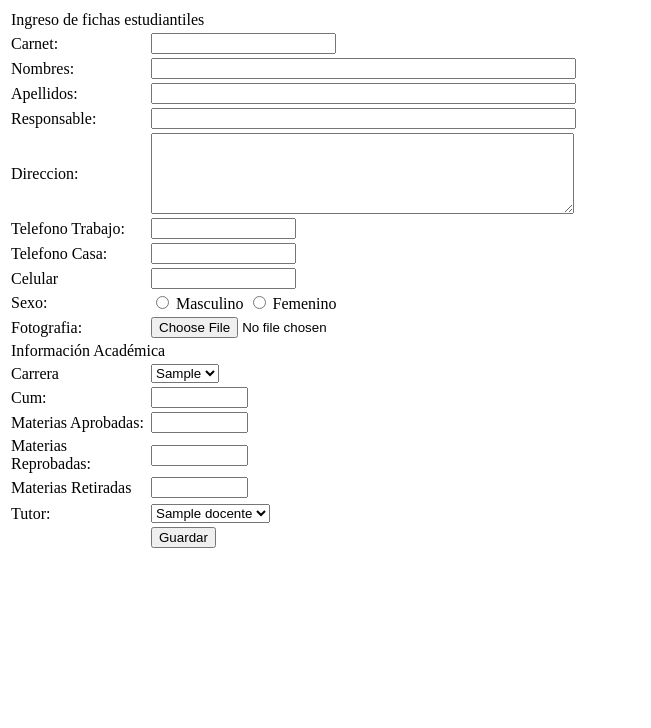
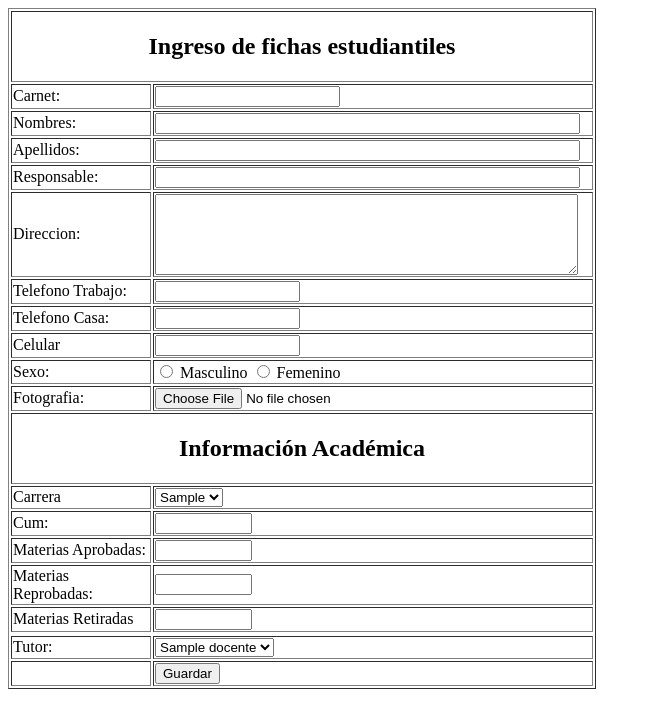
Before and after one commit to elyjacobo/proyectoinw, a PHP site: page /ficha_crear.php in a window 1280 px wide. Shown: the top 728 px of the page, without its empty margins (0-651 px from the left). Run offline with PHP 8.4, Linux system fonts and the light colour scheme; tables that the repository leaves empty hold one stand-in row (values such as "Sample post").

Commit message:
Revert "crear ficha (pantalla 1) creado"
This reverts commit 51e9fa8032f9e30ff6b9ec8f5732baedc3e4ec3a.

```diff
--- a/ficha_crear.php
+++ b/ficha_crear.php
@@ -6,20 +6,20 @@
 </head>
 <body>
 <form action="ficha_guardar.php" method="post" enctype="multipart/form-data" name="form1" id="form1">
-    <table>
+    <table width="588" height="52" border="1">
       <tr>
-        <td colspan="2">Ingreso de fichas estudiantiles</td>
+        <td colspan="2"><h2 align="center"> Ingreso de fichas estudiantiles </h2></td>
       </tr>
       <tr>
-        <td width="136"><label for="carnet">Carnet: </label></td>
+        <td width="136"><label for="textfield">Carnet: </label></td>
         <td width="436"><input name="carnet" type="text" id="carnet" size="20" maxlength="8" /></td>
       </tr>
       <tr>
-        <td><label for="nombre">Nombres:</label></td>
+        <td><label for="label">Nombres:</label></td>
         <td><input name="nombre" type="text" id="nombres" size="50" /></td>
       </tr>
       <tr>
-        <td><label for="apellidos">Apellidos: </label></td>
+        <td><label for="label2">Apellidos: </label></td>
         <td><input name="apellidos" type="text" id="apellidos" size="50" /></td>
       </tr>
       <tr>
@@ -28,38 +28,40 @@
         </td>
       </tr>
       <tr>
-        <td><label for="direccion">Direccion:</label></td>
-        <td><textarea name="direccion" cols="50" rows="5" id="direccion"></textarea></td>
+        <td><label for="label4">Direccion:</label></td>
+        <td><textarea name="direccion" cols="50" rows="5" id="label4"></textarea></td>
       </tr>
       <tr>
-        <td><label for="telefono_trabajo">Telefono Trabajo:</label></td>
-        <td><input name="telefono_trabajo" type="text" id="direccion" size="15" /></td>
+        <td><label for="label5">Telefono Trabajo:</label></td>
+        <td><input name="telefono_trabajo" type="text" id="label5" size="15" /></td>
       </tr>
       <tr>
-        <td><label for="telefono_casa">Telefono Casa:</label></td>
-        <td><input name="telefono_casa" type="text" id="telefono_casa" size="15" /></td>
+        <td><label for="label6">Telefono Casa:</label></td>
+        <td><input name="telefono_casa" type="text" id="label6" size="15" /></td>
       </tr>
       <tr>
-        <td><label for="celular">Celular</label></td>
-        <td><input name="celular" type="text" id="celular" size="15" /></td>
+        <td><label for="label7">Celular</label></td>
+        <td><input name="celular" type="text" id="label7" size="15" /></td>
       </tr>
       <tr>
-        <td><label for="sexo">Sexo:</label></td>
+        <td><label for="file"></label>
+        <label for="label8">Sexo:</label></td>
         <td><input name="sexo" type="radio" value="M" id="radiobutton" />
         <label for="radiobutton">Masculino
-        <input name="sexo" type="radio" value="F" id="radio"/>
-        <label for="radio">Femenino</label></td>
+        <input name="sexo" type="radio" value="F" id="radio" />
+        Femenino</label></td>
       </tr>
       <tr>
-        <td><label for="foto">Fotografia:</label></td>
+        <td><label for="file">Fotografia:</label>
+          <label for="label11"></label></td>
         <td><input type="file" name="foto" id="foto" /></td>
       </tr>
       <tr>
-        <td colspan="2">Informaci&oacute;n Acad&eacute;mica</td>
+        <td colspan="2"><h2 align="center">Informaci&oacute;n Acad&eacute;mica </h2></td>
       </tr>
       <tr>
-        <td><label for="carrera">Carrera</label></td>
-        <td><select name="carrera" id="carrera">
+        <td><label for="select">Carrera</label></td>
+        <td><select name="carrera" id="select">
 			<?php
 				$conexion1 = mysql_connect("localhost","root",'');
 				mysql_select_db("ficha",$conexion1);
@@ -72,24 +74,24 @@
         </select></td>
       </tr>
       <tr>
-        <td><label for="cum">Cum:</label></td>
-        <td><input name="cum" type="text" id="cum" size="9" /></td>
+        <td><label for="textfield">Cum:</label></td>
+        <td><input name="cum" type="text" id="textfield" size="9" /></td>
       </tr>
       <tr>
-        <td><label for="aprobadas">Materias Aprobadas:</label></td>
-        <td><input name="aprobadas" type="text" id="aprobadas" size="9" /></td>
+        <td><label for="label8">Materias Aprobadas:</label></td>
+        <td><input name="aprobadas" type="text" id="label8" size="9" /></td>
       </tr>
       <tr>
-        <td><label for="reprobadas">Materias Reprobadas:</label></td>
-        <td><input name="reprobadas" type="text" id="reprobadas" size="9" /></td>
+        <td><label for="label9">Materias Reprobadas:</label></td>
+        <td><input name="reprobadas" type="text" id="label9" size="9" /></td>
       </tr>
       <tr>
-        <td><label for="retiradas">Materias Retiradas</label></td>
-        <td><input name="retiradas" type="text" id="retiradas" size="9" /></td>
+        <td><label for="label10">Materias Retiradas</label></td>
+        <td><input name="retiradas" type="text" id="label10" size="9" /></td>
       </tr>
       <tr>
 	  <tr>
-        <td><label for="tutor">Tutor: </label></td>
+        <td><label for="label10">Tutor: </label></td>
         <td><select name="tutor" id="tutor">
 			<?php
 				$conexion1 = mysql_connect("localhost","root",'');
```
